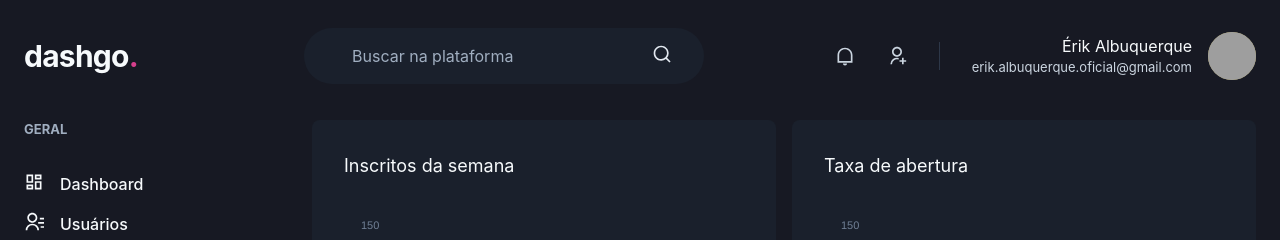
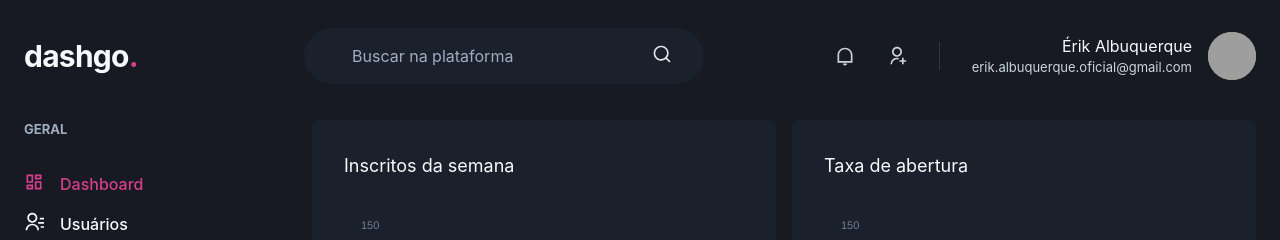
Before and after one commit to erik-albuquerque/dashgo, a Next.js app: page /dashboard in a window 1280 px wide. Shown: the top 240 px of the page. Built offline with nearby package versions, Linux system fonts and the light colour scheme; grey boxes are pictures that could not be loaded.

Commit message:
feat: add active link

```diff
--- /dev/null
+++ b/src/components/ActiveLink.tsx
@@ -0,0 +1,35 @@
+import Link, { LinkProps } from "next/link";
+import { useRouter } from "next/router";
+import { cloneElement, ReactElement } from "react";
+
+interface ActiveLinkProps extends LinkProps {
+  children: ReactElement;
+  shouldMatchExactHref?: boolean;
+}
+
+export function ActiveLink({
+  children,
+  shouldMatchExactHref = false,
+  ...rest
+}: ActiveLinkProps) {
+  const { asPath } = useRouter();
+  let isActive = false;
+
+  if (shouldMatchExactHref && (asPath === rest.href || asPath === rest.as)) {
+    isActive = true;
+  }
+
+  if (
+    (!shouldMatchExactHref && (asPath.startsWith(String(rest.href))) ||
+    asPath.startsWith(String(rest.as)))
+  ) {
+    isActive = true;
+  }
+  return (
+    <Link {...rest}>
+      {cloneElement(children, {
+        color: isActive ? "pink.500" : "gray.50",
+      })}
+    </Link>
+  );
+}
--- a/src/components/SideBar/NavLink.tsx
+++ b/src/components/SideBar/NavLink.tsx
@@ -5,7 +5,7 @@
   LinkProps as ChakraLinkProps,
 } from "@chakra-ui/react";
 import { ElementType } from "react";
-import Link from "next/link";
+import { ActiveLink } from "../ActiveLink";
 interface NavLinkProps extends ChakraLinkProps {
   icon: ElementType;
   children: string;
@@ -14,13 +14,13 @@
 
 export function NavLink({ icon, children, href, ...rest }: NavLinkProps) {
   return (
-    <Link href={href} passHref>
+    <ActiveLink href={href} passHref>
       <ChakraLink display="flex" align="center" {...rest}>
         <Icon as={icon} fontSize="20" />
         <Text ml="4" fontWeight="medium">
           {children}
         </Text>
       </ChakraLink>
-    </Link>
+    </ActiveLink>
   );
 }
```
